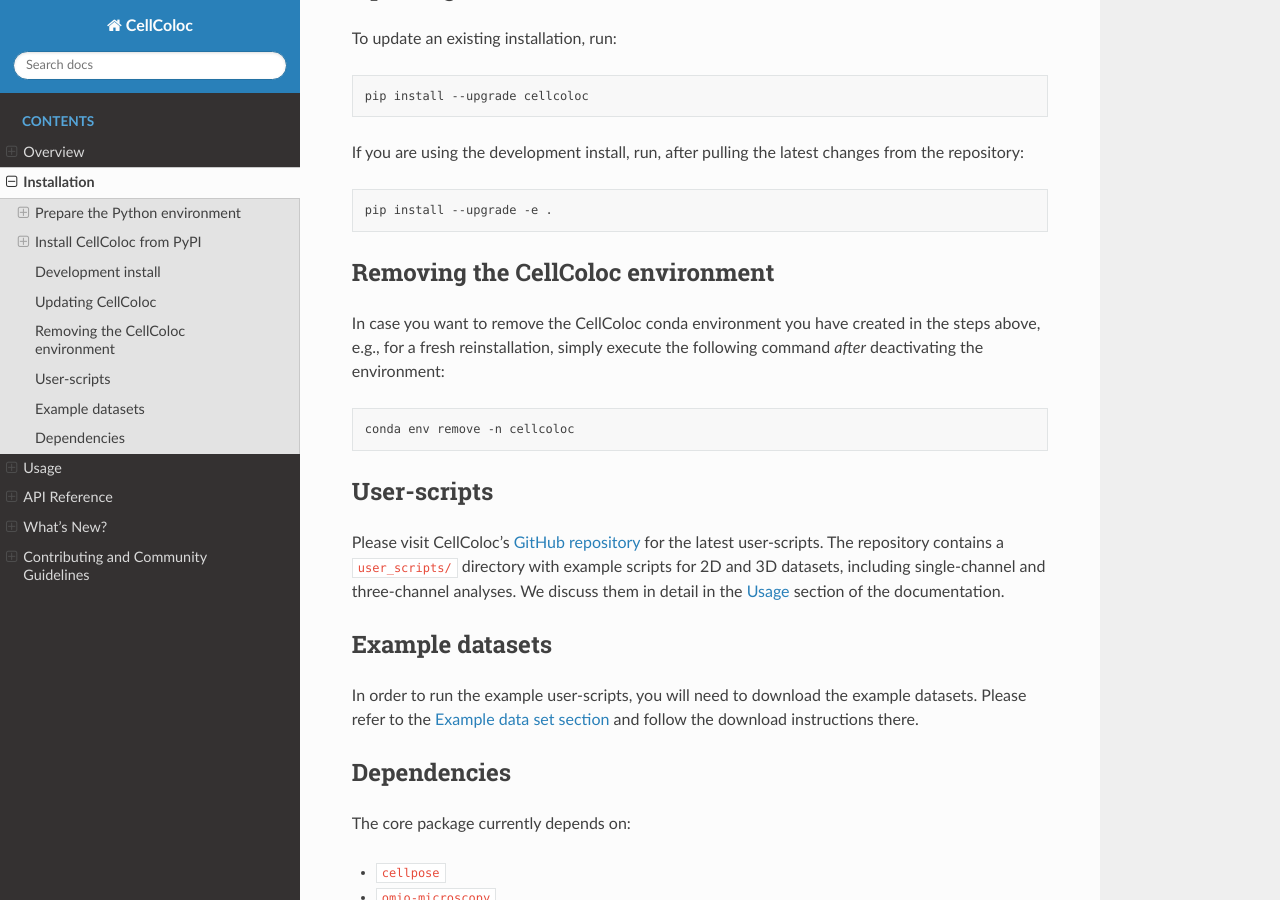
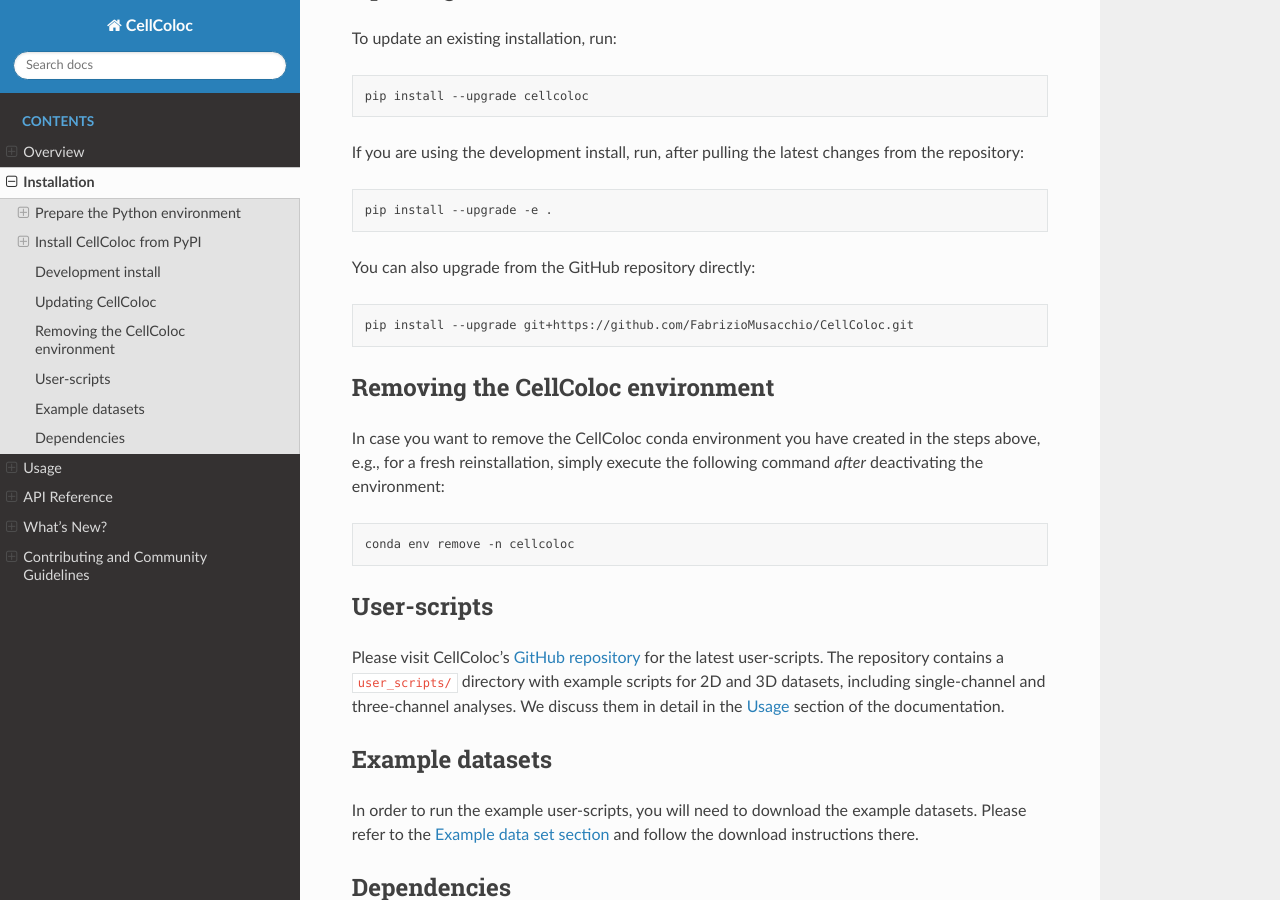
Before and after one commit to FabrizioMusacchio/cellcoloc, a Sphinx documentation site: the page built from docs/source/installation.rst, in a window 1280 px wide and 900 px high, scrolled down 1862 px. Built offline with Sphinx 7.4.7 and the Read the Docs theme 3.1.0, drawn with Linux system fonts in a browser that asks for light colours.

Commit message:
doc: add instructions to upgrade CellColoc directly from GitHub

```diff
--- a/docs/source/installation.rst
+++ b/docs/source/installation.rst
@@ -106,6 +106,12 @@
 
    pip install --upgrade -e .
 
+You can also upgrade from the GitHub repository directly:
+
+.. code-block:: bash
+
+   pip install --upgrade git+https://github.com/FabrizioMusacchio/CellColoc.git
+
 Removing the CellColoc environment
 ------------------------------------
 
```
